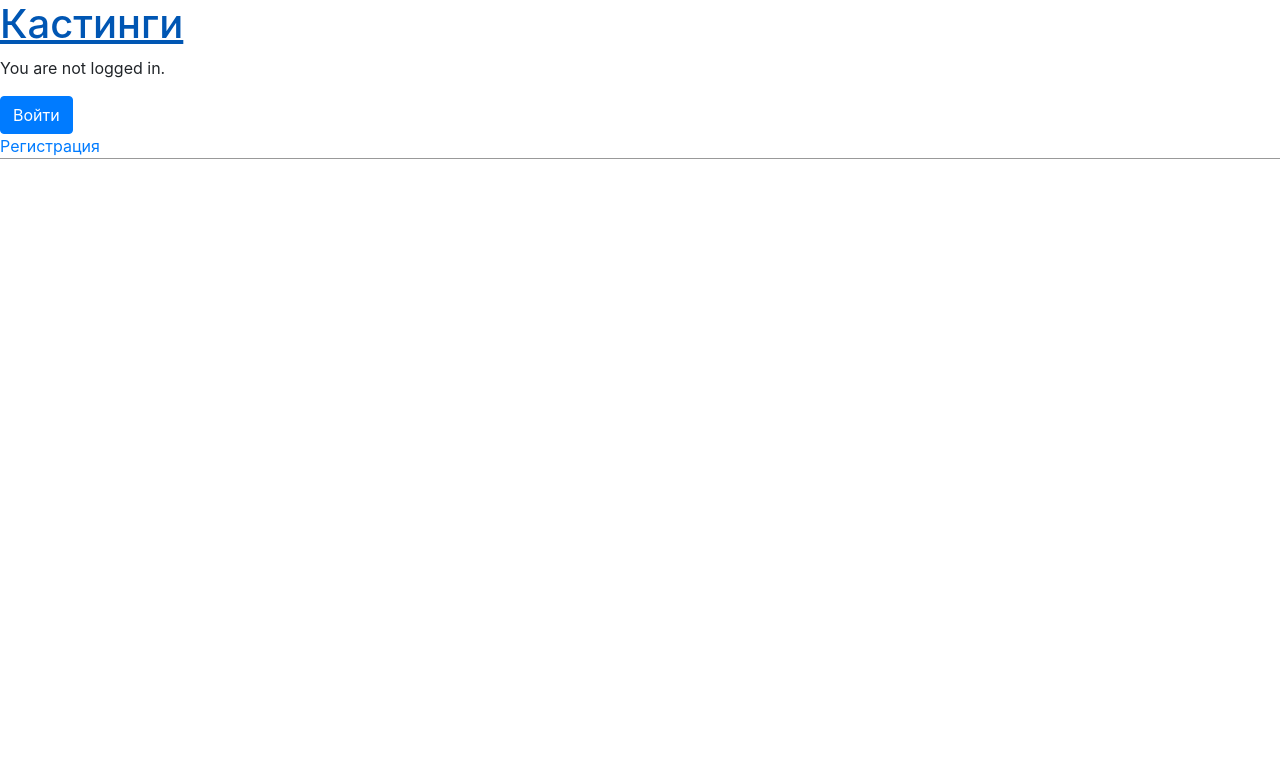
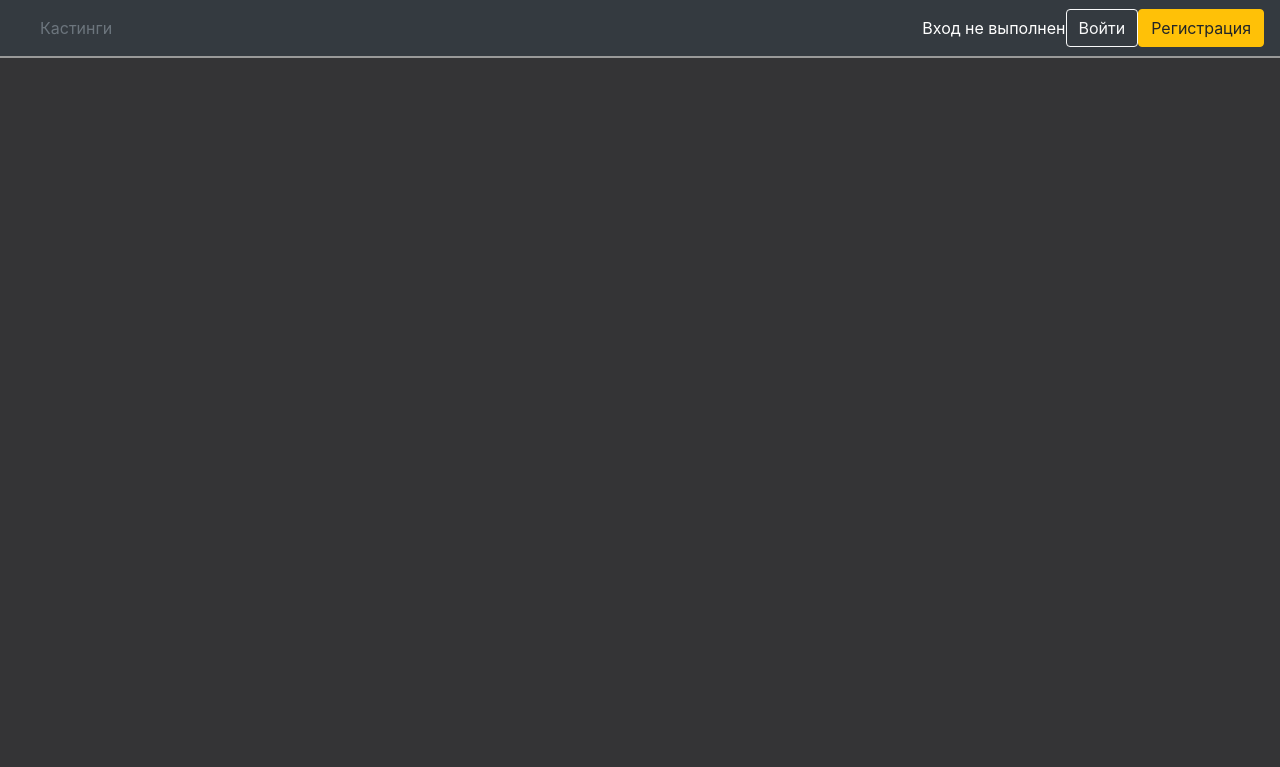
Before and after one commit to YarKirillof/pyproject, a Django app: page / in a window 1280 px wide. Shown: the top 767 px of the page. Run offline with Django 3.2, Linux system fonts and the light colour scheme; data that the repository does not hold is empty; some libraries are stand-ins or nearby versions.

Commit message:
Стили

```diff
--- a/mainapp/static/css/base.css
+++ b/mainapp/static/css/base.css
@@ -1,21 +1,14 @@
-header h1 a {
-  color: red;
-}
 
 body {
   font-family: 'Source Sans Pro', sans-serif;
   font-size: 18px;
+  background: #343436 !important;;
 }
 
 header {
-  border-bottom: 1px solid #999;
+  border-bottom: 2px solid #999;
   margin-bottom: 2rem;
   display: flex;
-}
-
-header h1 a {
-  color: red;
-  text-decoration: none;
 }
 
 .nav-left {
@@ -29,23 +22,27 @@ header h1 a {
 
 .casting-entry {
   margin-bottom: 2rem;
+  padding-left: 2rem;
 }
 
 .casting-entry h2 {
   margin: 0.5rem 0;
+  text-align: center;
+
 }
 
 .casting-entry h2 a,
 .casting-entry h2 a:visited {
-  color: blue;
+  color: #d9d9e0;
   text-decoration: none;
+
+}
+
+.casting-entry h2 a:hover {
+  color: #246ad2;
 }
 
 .casting-entry p {
   margin: 0;
   font-weight: 400;
 }
-
-.casting-entry h2 a:hover {
-  color: red;
-}
--- a/mainapp/templates/base.html
+++ b/mainapp/templates/base.html
@@ -13,23 +13,29 @@
   <body>
     <div>
       <header>
-        <div class="nav-left">
-          <h1><a href="{% url 'home' %}">Кастинги</a></h1>
+
+          <nav class="navbar navbar-expand-lg navbar-light bg-dark text-white">
+            <div class=" nav-left">
+                <a class="nav-item  nav-link active px-4 text-secondary" href="{% url 'home' %}">Кастинги</a>
             </div>
 
               {% if user.is_authenticated %}
-          <p>Hi {{ user.username }}!</p>
+
                   {% if request.user|has_group:"Moderator" or request.user.is_superuser %}
-          <a href="{% url 'create' %}"><button class="btn btn-info"><i></i>Добавить кастинг</button></a>
+                      <a class="nav-item  nav-link active px-4 text-secondary" href="{% url 'create' %}">Добавить кастинг</a>
+                  {% else %}
+                      <a class="nav-item  nav-link active px-4 text-secondary" href="#">Заявки</a>
                   {% endif %}
-          <p><a href="{% url 'logout' %}">Выйти</a></p>
-          <a href="{% url 'profile_detail' pk=user.id %}"><button class="btn btn-info"><i></i>Профиль</button></a>
+                  <span class="navbar-text text-white">Здравствуйте, {{ user.username }}</span>
+                  <a class="btn btn-outline-light me-2" href="{% url 'logout' %}">Выйти</a>
+                  <a href="{% url 'profile_detail' pk=user.id %}"><button class="btn btn-warning"><i></i>Профиль</button></a>
               {% else %}
-          <p>You are not logged in.</p>
-          <a class="btn btn-primary" href="{% url 'login' %}">Войти</a><br>
-          <a href="{% url 'signup' %}">Регистрация</a>
+                  <span class="navbar-text text-white">Вход не выполнен</span>
+                  <a class="btn btn-outline-light me-2" href="{% url 'login' %}">Войти</a><br>
+                  <a class="btn btn-warning" href="{% url 'signup' %}">Регистрация</a>
 
               {% endif %}
+          </nav>
 
       </header>
       <div class="container">
--- a/mainapp/templates/casting_detail.html
+++ b/mainapp/templates/casting_detail.html
@@ -3,10 +3,10 @@
 
 {% block content %}
   <div>
-  <div class="casting-entry" style="width: 50%; float: left">
+  <div class="casting-entry text-white" style="width: 50%; float: left">
     <h2>{{ casting.title }}</h2>
     <p>Требуются: {{ casting.category }}</p>
-    <h3>Рост: {{ casting.height }} Одежда: {{ casting.size }} Обувь: {{ casting.sizeshoe }}</h3>
+    <p>Рост: {{ casting.height }} Одежда: {{ casting.size }} Обувь: {{ casting.sizeshoe }}</p>
     <p>Дата съемки: {{ casting.date }} Время сбора  {{ casting.time }}</p>
     <p>Адрес: {{ casting.place }}</p>
     <p>Занятость: {{ casting.hour }}</p>
--- a/mainapp/templates/create.html
+++ b/mainapp/templates/create.html
@@ -6,7 +6,7 @@
 {% block content %}
 
 <!--    {{ form.as_p }}-->
-    <div class="features">
+    <div class="features text-white">
         <h1>Форма добавления кастинга</h1>
         <form method="post">
             {% csrf_token %}
--- a/mainapp/templates/home.html
+++ b/mainapp/templates/home.html
@@ -2,10 +2,10 @@
 
 {% block content %}
     {% for casting in castings %}
-    <div class="casting-entry">
+        <div class="casting-entry text-white border border-white rounded">
             <h2><a href="{% url 'casting_detail' casting.pk %}">{{ casting.title }}</a></h2>
             <p>Требуются: {{ casting.category }}</p>
-      <h3>Рост: {{ casting.height }} Одежда: {{ casting.size }} Обувь: {{ casting.sizeshoe }}</h3>
+            <p>Рост: {{ casting.height }} Одежда: {{ casting.size }} Обувь: {{ casting.sizeshoe }}</p>
             <p>Дата съемки: {{ casting.date }} Время сбора  {{ casting.time }}</p>
             <p>Адрес: {{ casting.place }}</p>
             <p>Занятость: {{ casting.hour }}</p>
```
Lines whose indentation alone changed are shown as unchanged.
